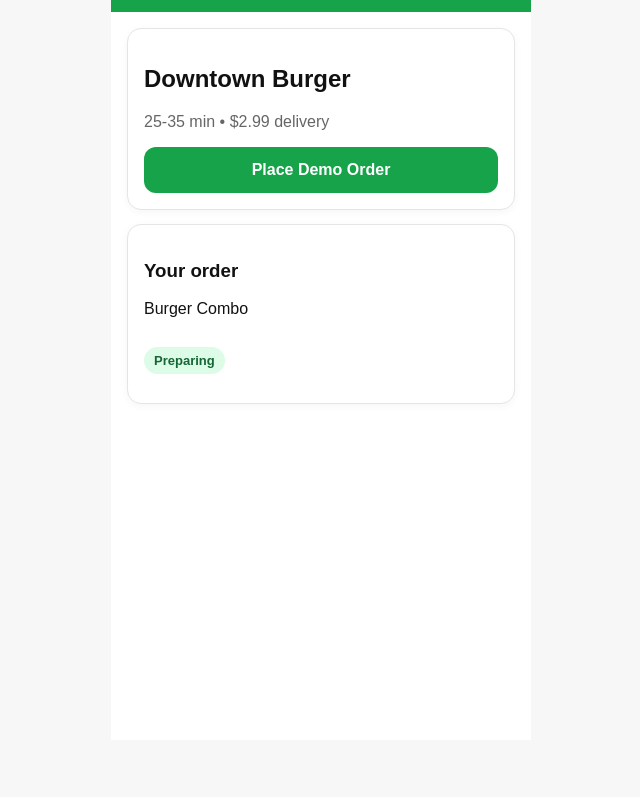
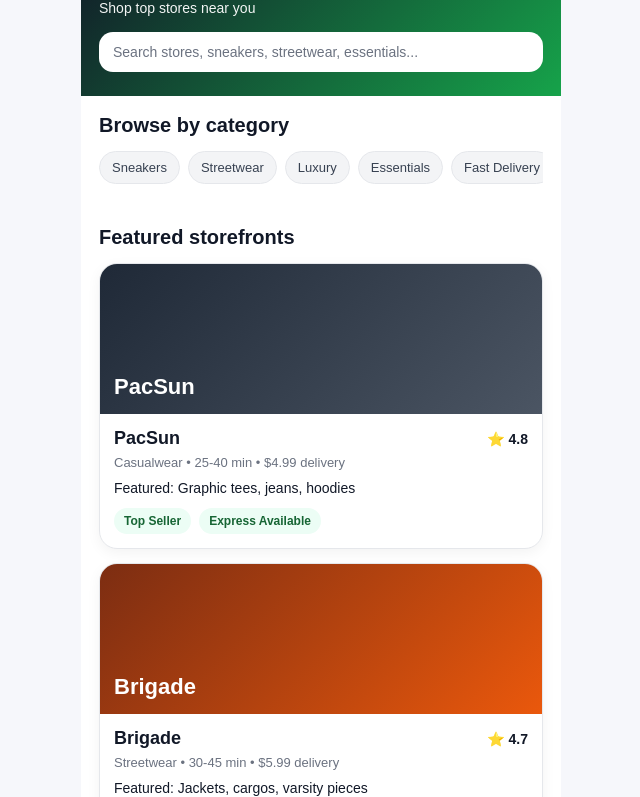
Before and after one commit to autumngenne-hash/golo-demo, a plain HTML site: page index.html in a window 1280 px wide. Shown: the part 60-857 px from the top of the page, without its empty margins (319-959 px from the left). Before the commit the page ends 800 px from the top, so only its background shows below. Drawn offline with Linux system fonts and the light colour scheme.

Commit message:
Update index.html

```diff
--- a/index.html
+++ b/index.html
@@ -5,93 +5,262 @@
     <meta name="viewport" content="width=device-width, initial-scale=1.0" />
     <title>GOLO Demo</title>
     <style>
+      * { box-sizing: border-box; }
       body {
         margin: 0;
         font-family: Arial, sans-serif;
-        background: #f7f7f7;
-        color: #111;
+        background: #f6f7fb;
+        color: #111827;
       }
-      .wrap {
-        max-width: 420px;
+      .app {
+        max-width: 480px;
         margin: 0 auto;
+        min-height: 100vh;
+        background: #fff;
+      }
+      .hero {
+        background: linear-gradient(135deg, #111827, #16a34a);
+        color: white;
+        padding: 20px 18px 24px;
+      }
+      .brand {
+        font-size: 28px;
+        font-weight: 800;
+        margin-bottom: 8px;
+      }
+      .tagline {
+        font-size: 14px;
+        opacity: 0.95;
+        margin-bottom: 16px;
+      }
+      .search {
         background: white;
-        min-height: 100vh;
-      }
-      .header {
-        background: #16a34a;
-        color: white;
-        padding: 20px;
-        font-size: 28px;
-        font-weight: bold;
+        border-radius: 14px;
+        padding: 12px 14px;
+        color: #6b7280;
+        font-size: 14px;
       }
       .section {
-        padding: 16px;
+        padding: 18px;
       }
-      .card {
-        background: #fff;
-        border: 1px solid #e5e5e5;
-        border-radius: 14px;
-        padding: 16px;
-        margin-bottom: 14px;
-        box-shadow: 0 2px 8px rgba(0,0,0,.04);
+      .section-title {
+        font-size: 20px;
+        font-weight: 700;
+        margin: 0 0 14px;
       }
-      .btn {
-        width: 100%;
-        background: #16a34a;
+      .chips {
+        display: flex;
+        gap: 8px;
+        overflow-x: auto;
+        padding-bottom: 6px;
+      }
+      .chip {
+        white-space: nowrap;
+        background: #f3f4f6;
+        border: 1px solid #e5e7eb;
+        padding: 8px 12px;
+        border-radius: 999px;
+        font-size: 13px;
+        color: #374151;
+      }
+      .stores {
+        display: grid;
+        gap: 14px;
+      }
+      .store-card {
+        text-decoration: none;
+        color: inherit;
+        border: 1px solid #e5e7eb;
+        border-radius: 18px;
+        overflow: hidden;
+        background: white;
+        box-shadow: 0 4px 14px rgba(0,0,0,0.05);
+      }
+      .store-image {
+        height: 150px;
+        display: flex;
+        align-items: flex-end;
+        padding: 14px;
         color: white;
-        border: 0;
-        border-radius: 12px;
+        font-size: 22px;
+        font-weight: 800;
+      }
+      .pacsun { background: linear-gradient(135deg, #1f2937, #4b5563); }
+      .brigade { background: linear-gradient(135deg, #7c2d12, #ea580c); }
+      .nxt { background: linear-gradient(135deg, #1d4ed8, #06b6d4); }
+      .exhibition { background: linear-gradient(135deg, #581c87, #db2777); }
+      .dtlr { background: linear-gradient(135deg, #166534, #22c55e); }
+      .nordstrom { background: linear-gradient(135deg, #111827, #374151); }
+
+      .store-body {
         padding: 14px;
-        font-size: 16px;
-        font-weight: 600;
       }
-      .muted { color: #666; }
+      .row {
+        display: flex;
+        justify-content: space-between;
+        gap: 10px;
+        align-items: center;
+      }
+      .store-name {
+        font-size: 18px;
+        font-weight: 700;
+        margin: 0;
+      }
+      .rating {
+        font-size: 14px;
+        font-weight: 700;
+      }
+      .meta {
+        color: #6b7280;
+        font-size: 13px;
+        margin-top: 6px;
+      }
+      .featured {
+        margin-top: 10px;
+        font-size: 14px;
+        color: #111827;
+      }
+      .pill-row {
+        display: flex;
+        gap: 8px;
+        flex-wrap: wrap;
+        margin-top: 12px;
+      }
       .pill {
-        display: inline-block;
+        background: #ecfdf5;
+        color: #166534;
         padding: 6px 10px;
         border-radius: 999px;
-        background: #dcfce7;
-        color: #166534;
-        font-size: 13px;
-        font-weight: 600;
+        font-size: 12px;
+        font-weight: 700;
+      }
+      .footer-space {
+        height: 24px;
       }
     </style>
   </head>
   <body>
-    <div class="wrap">
-      <div class="header">GOLO</div>
+    <div class="app">
+      <div class="hero">
+        <div class="brand">GOLO</div>
+        <div class="tagline">Shop top stores near you</div>
+        <div class="search">Search stores, sneakers, streetwear, essentials...</div>
+      </div>
 
       <div class="section">
-        <div class="card">
-          <h2>Downtown Burger</h2>
-          <p class="muted">25-35 min • $2.99 delivery</p>
-          <button class="btn" onclick="placeOrder()">Place Demo Order</button>
-        </div>
-
-        <div class="card">
-          <h3>Your order</h3>
-          <p>Burger Combo</p>
-          <p class="pill" id="status">Preparing</p>
+        <h2 class="section-title">Browse by category</h2>
+        <div class="chips">
+          <div class="chip">Sneakers</div>
+          <div class="chip">Streetwear</div>
+          <div class="chip">Luxury</div>
+          <div class="chip">Essentials</div>
+          <div class="chip">Fast Delivery</div>
         </div>
       </div>
+
+      <div class="section">
+        <h2 class="section-title">Featured storefronts</h2>
+
+        <div class="stores">
+          <a class="store-card" href="store.html?store=pacsun">
+            <div class="store-image pacsun">PacSun</div>
+            <div class="store-body">
+              <div class="row">
+                <h3 class="store-name">PacSun</h3>
+                <div class="rating">⭐ 4.8</div>
+              </div>
+              <div class="meta">Casualwear • 25-40 min • $4.99 delivery</div>
+              <div class="featured">Featured: Graphic tees, jeans, hoodies</div>
+              <div class="pill-row">
+                <span class="pill">Top Seller</span>
+                <span class="pill">Express Available</span>
+              </div>
+            </div>
+          </a>
+
+          <a class="store-card" href="store.html?store=brigade">
+            <div class="store-image brigade">Brigade</div>
+            <div class="store-body">
+              <div class="row">
+                <h3 class="store-name">Brigade</h3>
+                <div class="rating">⭐ 4.7</div>
+              </div>
+              <div class="meta">Streetwear • 30-45 min • $5.99 delivery</div>
+              <div class="featured">Featured: Jackets, cargos, varsity pieces</div>
+              <div class="pill-row">
+                <span class="pill">Trending</span>
+                <span class="pill">Priority Available</span>
+              </div>
+            </div>
+          </a>
+
+          <a class="store-card" href="store.html?store=nxt">
+            <div class="store-image nxt">NXT</div>
+            <div class="store-body">
+              <div class="row">
+                <h3 class="store-name">NXT</h3>
+                <div class="rating">⭐ 4.9</div>
+              </div>
+              <div class="meta">Sneakers • 20-35 min • $6.49 delivery</div>
+              <div class="featured">Featured: Limited drops, retro sneakers</div>
+              <div class="pill-row">
+                <span class="pill">Hot Drops</span>
+                <span class="pill">Express Available</span>
+              </div>
+            </div>
+          </a>
+
+          <a class="store-card" href="store.html?store=exhibition">
+            <div class="store-image exhibition">Exhibition</div>
+            <div class="store-body">
+              <div class="row">
+                <h3 class="store-name">Exhibition</h3>
+                <div class="rating">⭐ 4.8</div>
+              </div>
+              <div class="meta">Premium Fashion • 35-50 min • $7.99 delivery</div>
+              <div class="featured">Featured: Designer apparel, exclusives</div>
+              <div class="pill-row">
+                <span class="pill">Premium</span>
+                <span class="pill">Priority Available</span>
+              </div>
+            </div>
+          </a>
+
+          <a class="store-card" href="store.html?store=dtlr">
+            <div class="store-image dtlr">DTLR</div>
+            <div class="store-body">
+              <div class="row">
+                <h3 class="store-name">DTLR</h3>
+                <div class="rating">⭐ 4.6</div>
+              </div>
+              <div class="meta">Footwear • 25-35 min • $5.49 delivery</div>
+              <div class="featured">Featured: Running shoes, lifestyle sneakers</div>
+              <div class="pill-row">
+                <span class="pill">Popular</span>
+                <span class="pill">Express Available</span>
+              </div>
+            </div>
+          </a>
+
+          <a class="store-card" href="store.html?store=nordstrom">
+            <div class="store-image nordstrom">Nordstrom</div>
+            <div class="store-body">
+              <div class="row">
+                <h3 class="store-name">Nordstrom</h3>
+                <div class="rating">⭐ 4.9</div>
+              </div>
+              <div class="meta">Department Store • 40-60 min • $8.99 delivery</div>
+              <div class="featured">Featured: Beauty, shoes, apparel, accessories</div>
+              <div class="pill-row">
+                <span class="pill">Luxury</span>
+                <span class="pill">Scheduled Delivery</span>
+              </div>
+            </div>
+          </a>
+        </div>
+      </div>
+
+      <div class="footer-space"></div>
     </div>
-
-    <script>
-      const steps = ["Preparing", "Ready for Pickup", "Picked Up", "On the Way", "Delivered"];
-      let i = 0;
-
-      function placeOrder() {
-        i = 0;
-        document.getElementById("status").textContent = steps[i];
-        const timer = setInterval(() => {
-          i++;
-          if (i < steps.length) {
-            document.getElementById("status").textContent = steps[i];
-          } else {
-            clearInterval(timer);
-          }
-        }, 2000);
-      }
-    </script>
   </body>
 </html>
```
